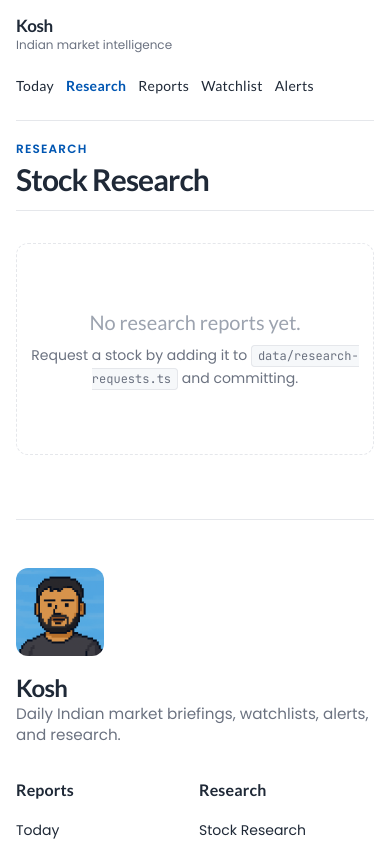
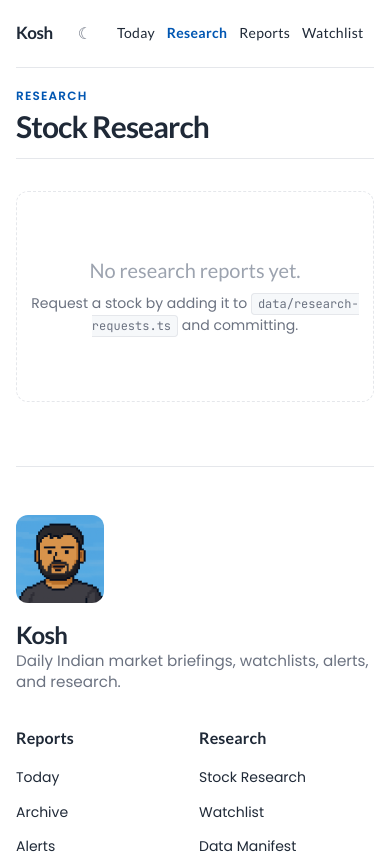
Before and after one commit to ahampriyanshu/kosh, a Next.js app: page /research in a window 390 px wide. Shown: the top 854 px of the page. Built offline with nearby package versions, Linux system fonts and the light colour scheme.

Commit message:
fix: design fixes

```diff
--- a/src/app/globals.css
+++ b/src/app/globals.css
@@ -245,12 +245,6 @@ select {
   color: var(--color-link);
 }
 
-.brand-kicker {
-  color: var(--color-muted);
-  font-size: 0.75rem;
-  line-height: 1.2;
-}
-
 .main-nav {
   display: flex;
   gap: var(--spacing-7);
@@ -290,6 +284,14 @@ select {
   font-size: 0.75rem;
   line-height: 1;
   white-space: nowrap;
+}
+
+.header-actions {
+  display: flex;
+  align-items: center;
+  justify-content: flex-end;
+  gap: var(--spacing-3);
+  min-width: 11rem;
 }
 
 .main-content {
@@ -490,14 +492,25 @@ select {
 
 @media (max-width: 968px) {
   .header-container {
-    align-items: flex-start;
-    flex-direction: column;
+    align-items: center;
+    flex-wrap: wrap;
     gap: var(--spacing-4);
   }
 
+  .brand-lockup {
+    order: 1;
+  }
+
   .main-nav {
+    order: 3;
     justify-content: flex-start;
     width: 100%;
+  }
+
+  .header-actions {
+    order: 2;
+    min-width: 0;
+    margin-left: auto;
   }
 
   .header-meta {
--- a/src/app/layout.tsx
+++ b/src/app/layout.tsx
@@ -4,6 +4,7 @@ import { JetBrains_Mono, Lato, Poppins } from 'next/font/google';
 import './globals.css';
 import { NavBar } from '../components/NavBar';
 import { Footer } from '../components/Footer';
+import { ThemeToggle } from '../components/ThemeToggle';
 
 const poppins = Poppins({
   subsets: ['latin'],
@@ -66,9 +67,10 @@ export default function RootLayout({
                     <Link href="/" className="brand-name">
                       Kosh
                     </Link>
-                    <span className="brand-kicker">Indian market intelligence</span>
                   </div>
                   <NavBar />
+                  <div className="header-actions">
+                    <ThemeToggle />
                     <time className="header-meta">
                       {new Date().toLocaleDateString('en-IN', {
                         weekday: 'short',
@@ -78,6 +80,7 @@ export default function RootLayout({
                         timeZone: 'Asia/Kolkata',
                       })}
                     </time>
+                  </div>
                 </div>
               </header>
 
--- a/src/components/Footer.tsx
+++ b/src/components/Footer.tsx
@@ -1,5 +1,4 @@
 import Link from 'next/link';
-import { ThemeToggle } from './ThemeToggle';
 
 const footerSections = [
   {
@@ -69,10 +68,9 @@ export function Footer() {
       <div className="footer-divider" aria-hidden="true" />
       <div className="footer-content">
         <p>
-          Generated by <strong>GitHub Actions</strong>
+          made by <strong>ahampriyanshu</strong>
         </p>
         <div className="footer-actions">
-          <ThemeToggle />
           <p className="font-mono">&copy; {new Date().getFullYear()} Kosh</p>
         </div>
       </div>
```
Lines whose indentation alone changed are shown as unchanged.
